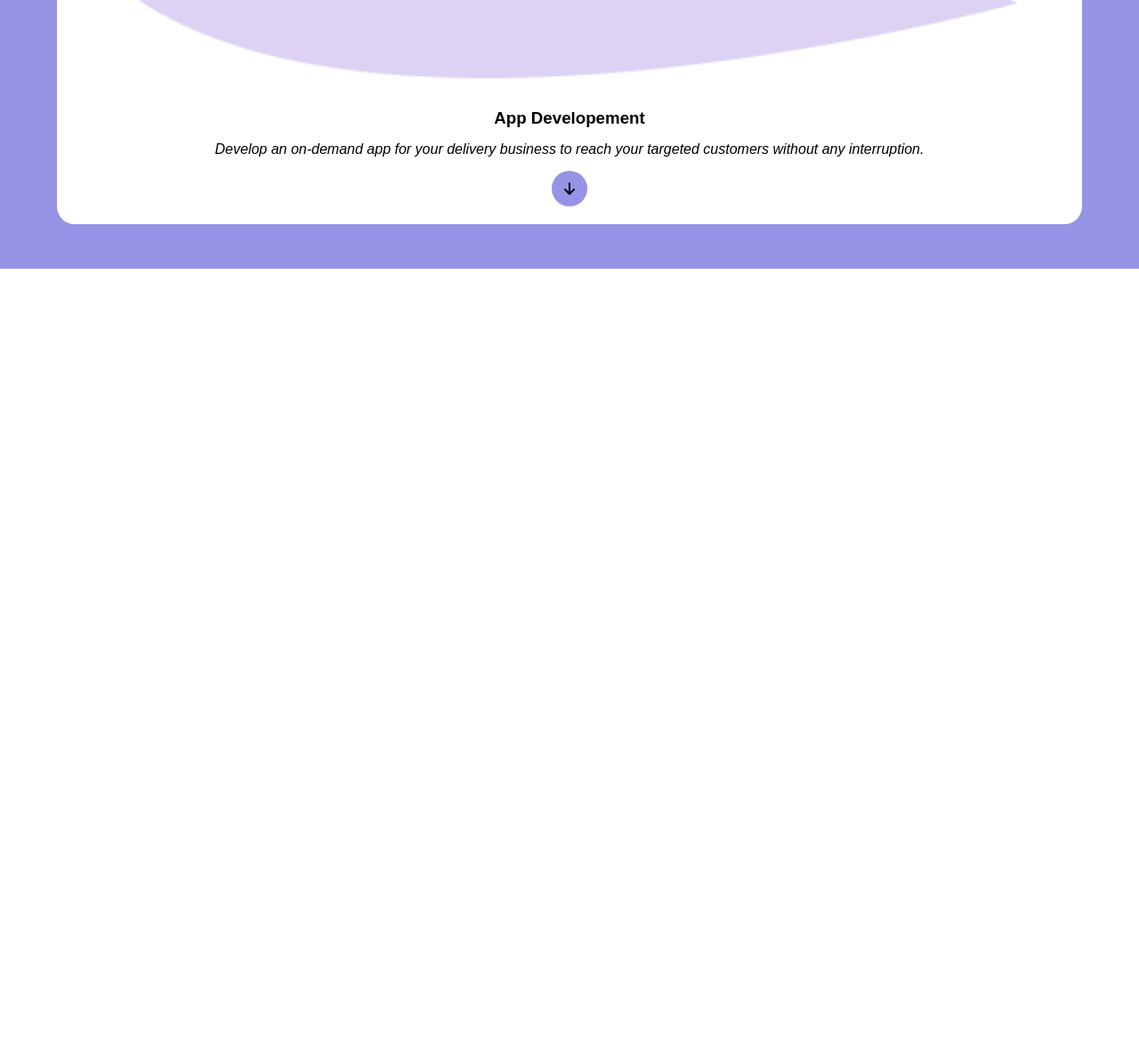
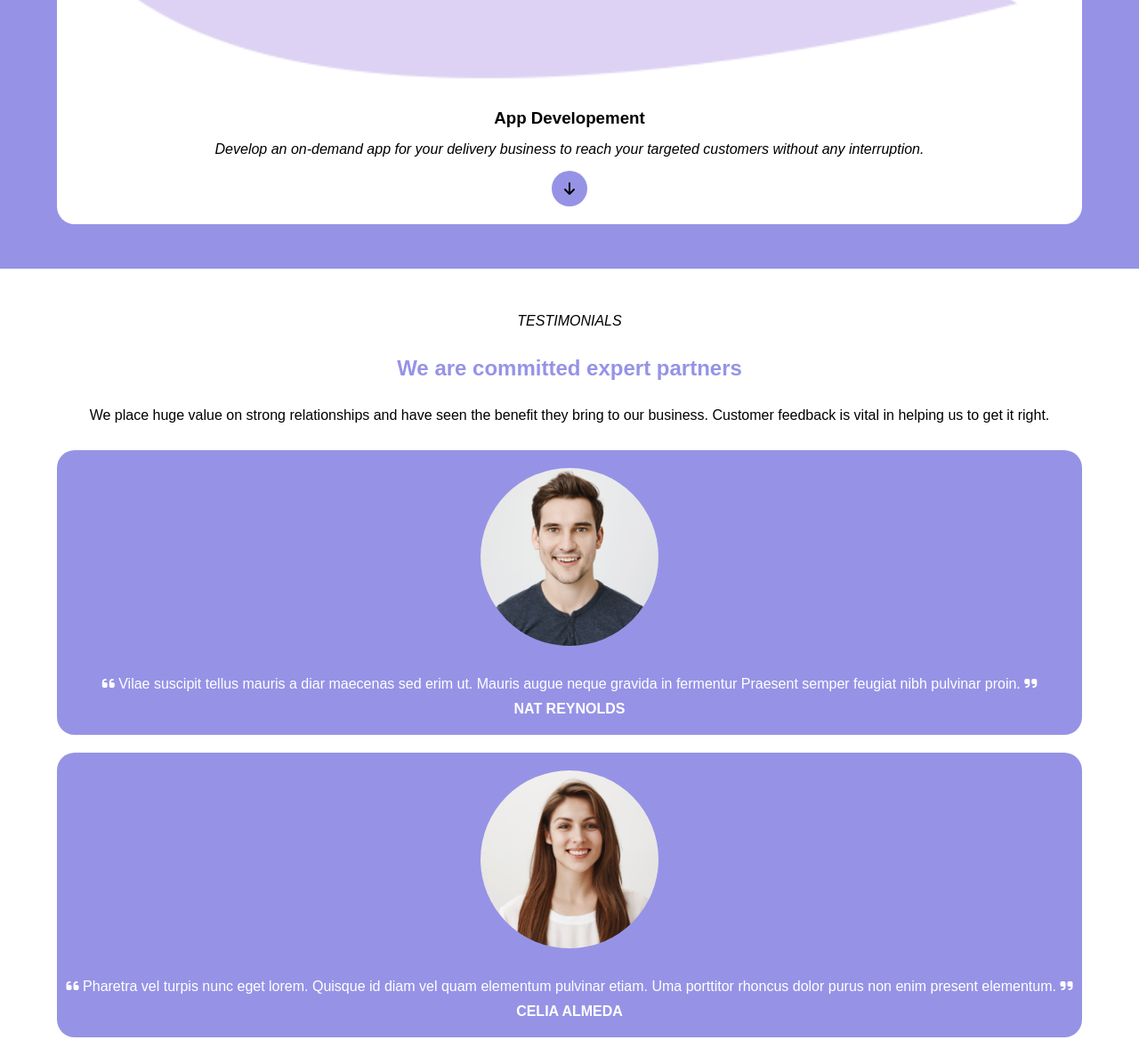
Before and after one commit to marcodedemo/htmlcss-responsive-layout, a plain HTML site: page index.html in a window 1280 px wide. Shown: the part 4363-5532 px from the top of the page at 89% size. Before the commit the page ends 4665 px from the top, so only its background shows below. Drawn offline with Linux system fonts and the light colour scheme.

Commit message:
feat: main third section

```diff
--- a/css/style.css
+++ b/css/style.css
@@ -188,3 +188,75 @@ main #second-section #sect2-bottom img{
 main #second-section #sect2-bottom span{
     font-style: italic;
 }
+
+
+/* SECTION3  */
+
+main #third-section{
+    padding: 50px 0;
+}
+/* sect3 top */
+main #third-section #sect3-inner #sect3-top{
+    text-align: center;
+
+    display: flex;
+    flex-direction: column;
+    gap: 30px;
+}
+
+main #sect3-inner #sect3-top h1{
+    color: #9693e6;
+}
+
+main #sect3-inner #sect3-top span{
+    font-style: italic;
+    text-transform: uppercase;
+}
+
+
+/* sect3 mid */
+
+main #sect3-inner #sect3-bottom{
+    display: flex;
+    flex-direction: column;
+    gap: 20px;
+    padding: 30px 0;
+}
+
+/* cards */
+main #sect3-inner #sect3-bottom .card{
+    display: flex;
+    flex-direction: column;
+    align-items: center;
+
+    text-align: center;
+
+    background-color: #9693e6;
+    color: white;
+
+    border-radius: 20px;
+
+    padding: 20px 10px;
+}
+
+/* pics */
+main #sect3-inner #sect3-bottom .card-pic img{
+    width: 200px;
+    height: 200px;
+    object-fit: cover;
+    overflow: hidden;
+    border-radius: 50%;
+}
+
+/* text */
+main #sect3-inner #sect3-bottom .card-text{
+    display: flex;
+    flex-direction: column;
+    gap: 10px;
+    padding-top: 30px;
+}
+
+main #sect3-inner #sect3-bottom .card-text .name{
+    font-weight: bold;
+    text-transform: uppercase;
+}
--- a/index.html
+++ b/index.html
@@ -42,6 +42,7 @@
     <main>
 
         <!-- section1 -->
+
         <section id="first-section">
 
             <!-- centered-container -->
@@ -159,6 +160,87 @@
         </section>
 
 
+        <!-- section3 -->
+
+        <section id="third-section">
+
+            <div class="centered-container">
+
+                <!-- secton3 content -->
+                <div id="sect3-inner">
+
+                    <div id="sect3-top">
+
+                        <span>Testimonials</span>
+                        <h1>We are committed expert partners</h1>
+                        <p>We place huge value on strong relationships and have seen the benefit they bring to our business. Customer feedback is vital in helping us to get it right.</p>
+                    </div>
+
+                    <div id="sect3-bottom">
+
+                        <div class="card">
+
+                            <div class="card-pic">
+                                <img src="img/testimonial1.jpg" alt="testimonial1">
+                            </div>
+
+                            <div class="card-text">
+
+                                <span class="comment">
+                                    <i class="fa-solid fa-quote-left"></i>
+                                    Vilae suscipit tellus mauris a diar maecenas sed erim ut. Mauris augue neque gravida in fermentur Praesent semper feugiat nibh pulvinar proin.
+                                    <i class="fa-solid fa-quote-right"></i>
+                                </span>
+                                <span class="name">Nat Reynolds</span>
+
+                            </div>
+                        </div>
+
+                        <div class="card">
+
+                            <div class="card-pic">
+                                <img src="img/testimonial2.jpg" alt="testimonial2">
+                            </div>
+
+                            <div class="card-text">
+
+                                <span class="comment">
+                                    <i class="fa-solid fa-quote-left"></i>
+                                    Pharetra vel turpis nunc eget lorem. Quisque id diam vel quam elementum pulvinar etiam. Uma porttitor rhoncus dolor purus non enim present elementum.
+                                    <i class="fa-solid fa-quote-right"></i>
+                                </span>
+                                <span class="name">Celia Almeda</span>
+
+                            </div>
+                        </div>
+
+                        <div class="card">
+
+                            <div class="card-pic">
+                                <img src="img/testimonial3.jpg" alt="testimonial3">
+                            </div>
+
+                            <div class="card-text">
+
+                                <span class="comment">
+                                    <i class="fa-solid fa-quote-left"></i>
+                                    Mauris augue neque gravida in fermentum. Praesent semper feugiat nibh sed pulvinar proin. Nith nisl condimentum id venenatis a condimentum.
+                                    <i class="fa-solid fa-quote-right"></i>
+                                </span>
+                                <span class="name">Bob Roberts</span>
+
+                            </div>
+                        </div>
+                    </div>
+                </div>
+
+
+            </div>
+
+        </section>
+
+
+
 
 
 
```
